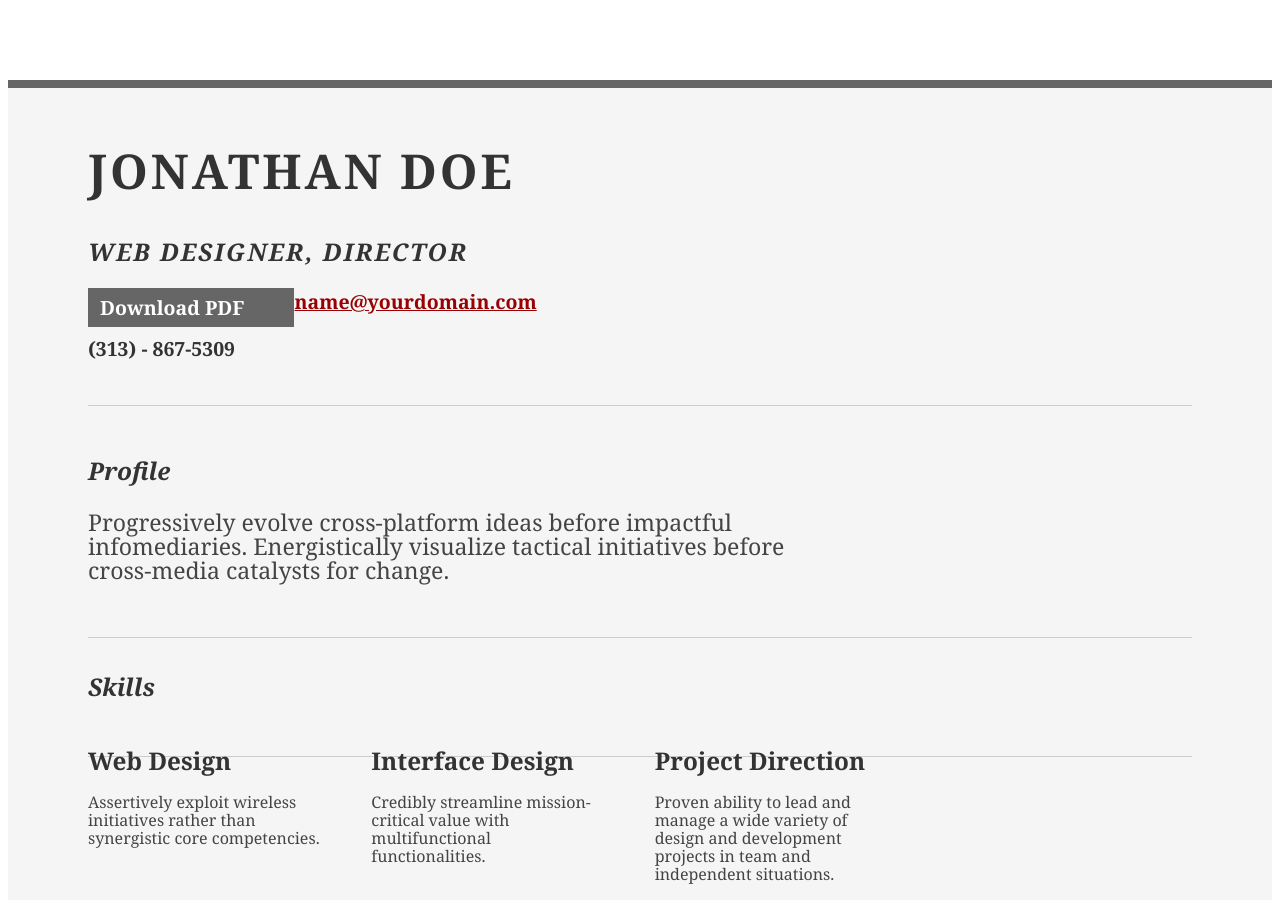
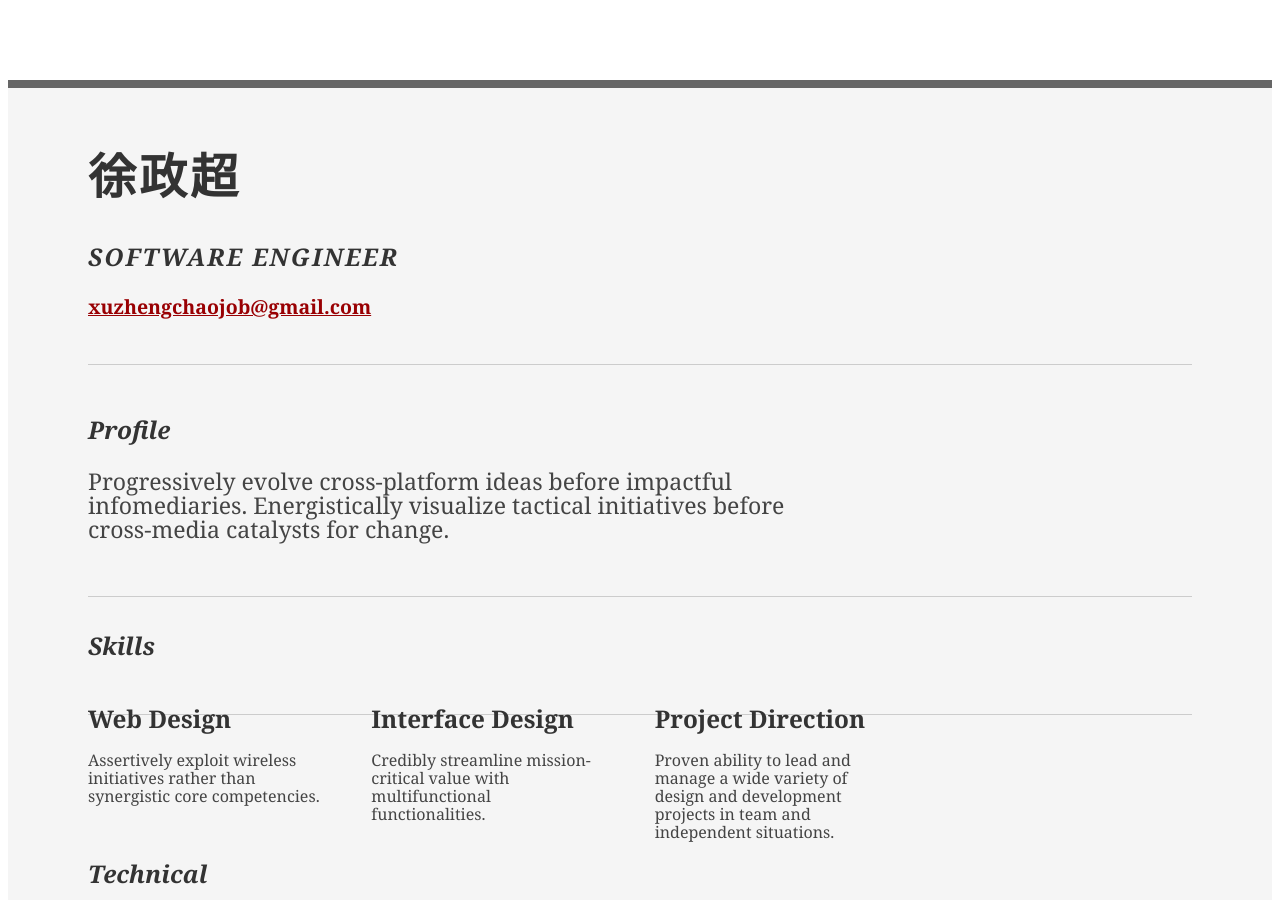
Before and after one commit to byrlx/byrlx.github.io, a Jekyll site: the page resume/srt-resume.html, which Jekyll copies as it is, in a window 1280 px wide and 900 px high. Built offline with Jekyll 4.4.1, drawn with Linux system fonts in a browser that asks for light colours; Markdown is read by kramdown in place of the engine named in the settings; a style sheet for code colours, icons or effects is not loaded.

Commit message:
Add resumt

```diff
--- a/resume/srt-resume.html
+++ b/resume/srt-resume.html
@@ -2,7 +2,7 @@
 <html>
 <head>
 
-	<title>Jonathan Doe | Web Designer, Director | name@yourdomain.com</title>
+	<title>Zhengchao Xu</title>
 	<meta http-equiv="content-type" content="text/html; charset=utf-8" />
 
 	<meta name="keywords" content="" />
@@ -20,15 +20,14 @@
 		<div id="hd">
 			<div class="yui-gc">
 				<div class="yui-u first">
-					<h1>Jonathan Doe</h1>
-					<h2>Web Designer, Director</h2>
+					<h1>徐政超</h1>
+					<h2>Software Engineer</h2>
 				</div>
 
 				<div class="yui-u">
 					<div class="contact-info">
-						<h3><a id="pdf" href="#">Download PDF</a></h3>
-						<h3><a href="mailto:name@yourdomain.com">name@yourdomain.com</a></h3>
-						<h3>(313) - 867-5309</h3>
+						<h3><a href="mailto:xuzhengchaojob@gmail.com">xuzhengchaojob@gmail.com</a></h3>
+						<h3></h3>
 					</div><!--// .contact-info -->
 				</div>
 			</div><!--// .yui-gc -->
```
